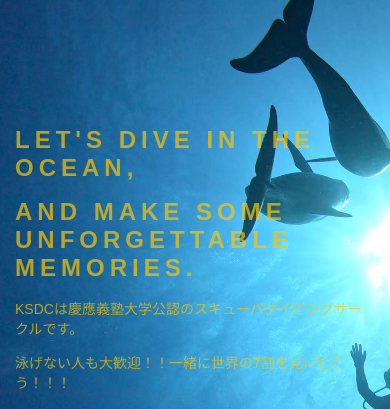
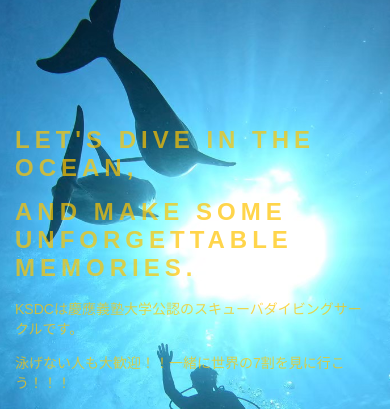
Before and after one commit to sui0329/KSDC, a plain HTML site: page index.html in a window 390 px wide. Shown: the part 70-479 px from the top of the page. Drawn offline with Linux system fonts and the light colour scheme.

Commit message:
Update responsive.css

```diff
--- a/responsive.css
+++ b/responsive.css
@@ -50,6 +50,10 @@
       display: block;
     }
 
+    .top-wrapper {
+        background-position: 50%;
+    }
+
     .top-wrapper h1 {
       font-size: 24px;
     }
```
